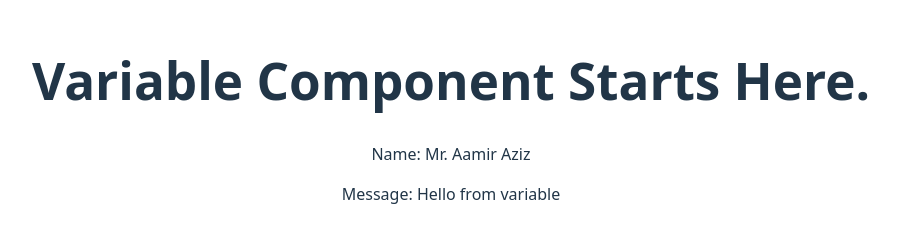
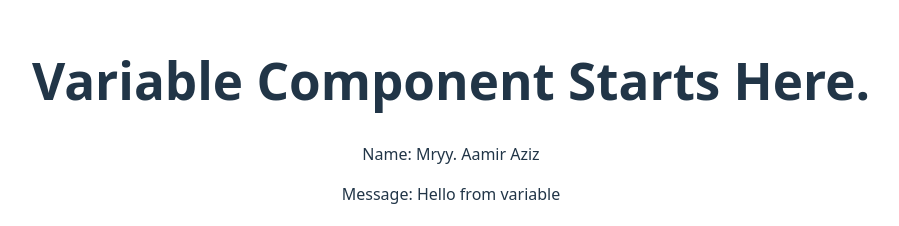
Before and after one commit to aamiraziz/my-react-app, a React (Vite) app: page / in a window 1280 px wide. Shown: the part 148-374 px from the top of the page, without its empty margins (189-1088 px from the left). Built offline with nearby package versions, Linux system fonts and the light colour scheme.

Commit message:
Class based varibale component is developed in which variables are passed through props.

```diff
--- a/src/main.jsx
+++ b/src/main.jsx
@@ -11,6 +11,6 @@ import CounterClass from './CounterClass.jsx'
 
 createRoot(document.getElementById('root')).render(
   <StrictMode>
-    <Variables />
+    <Variables titleefe = "Mryy." />
   </StrictMode>,
 )
```
